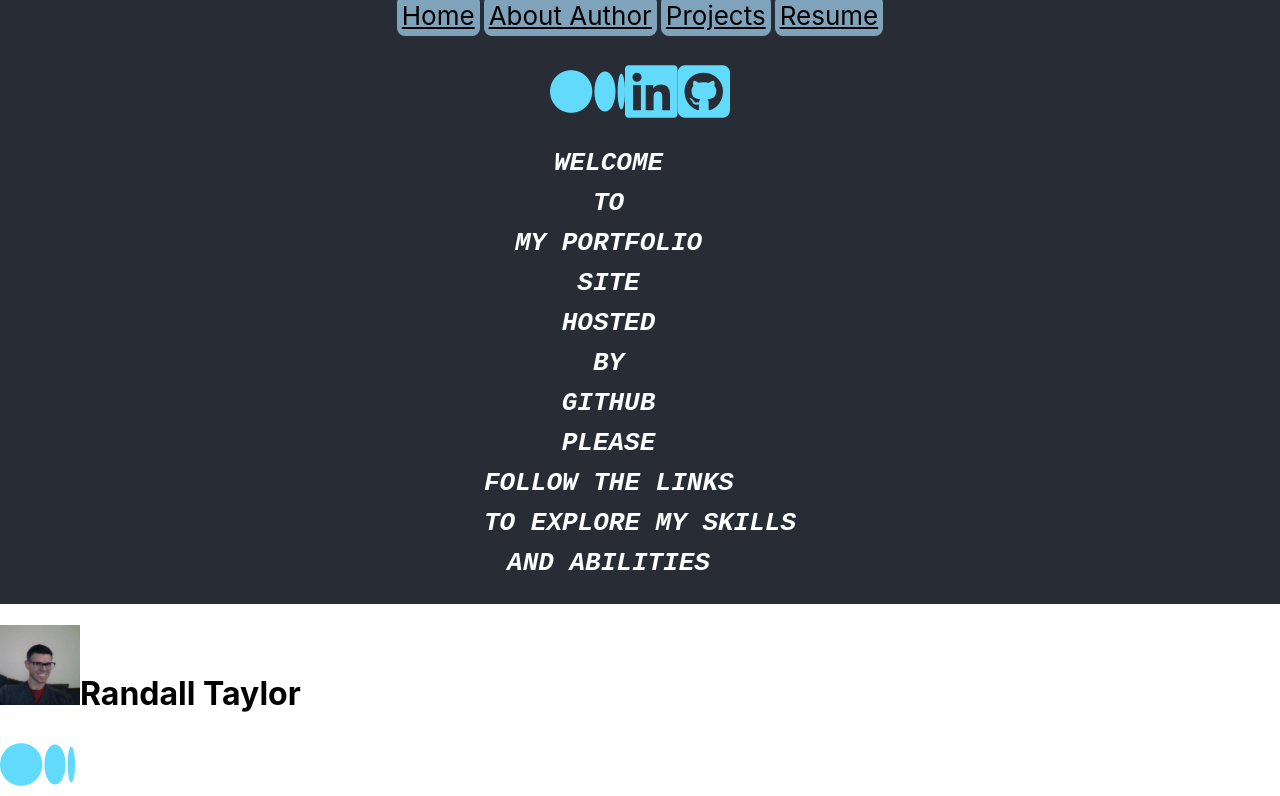
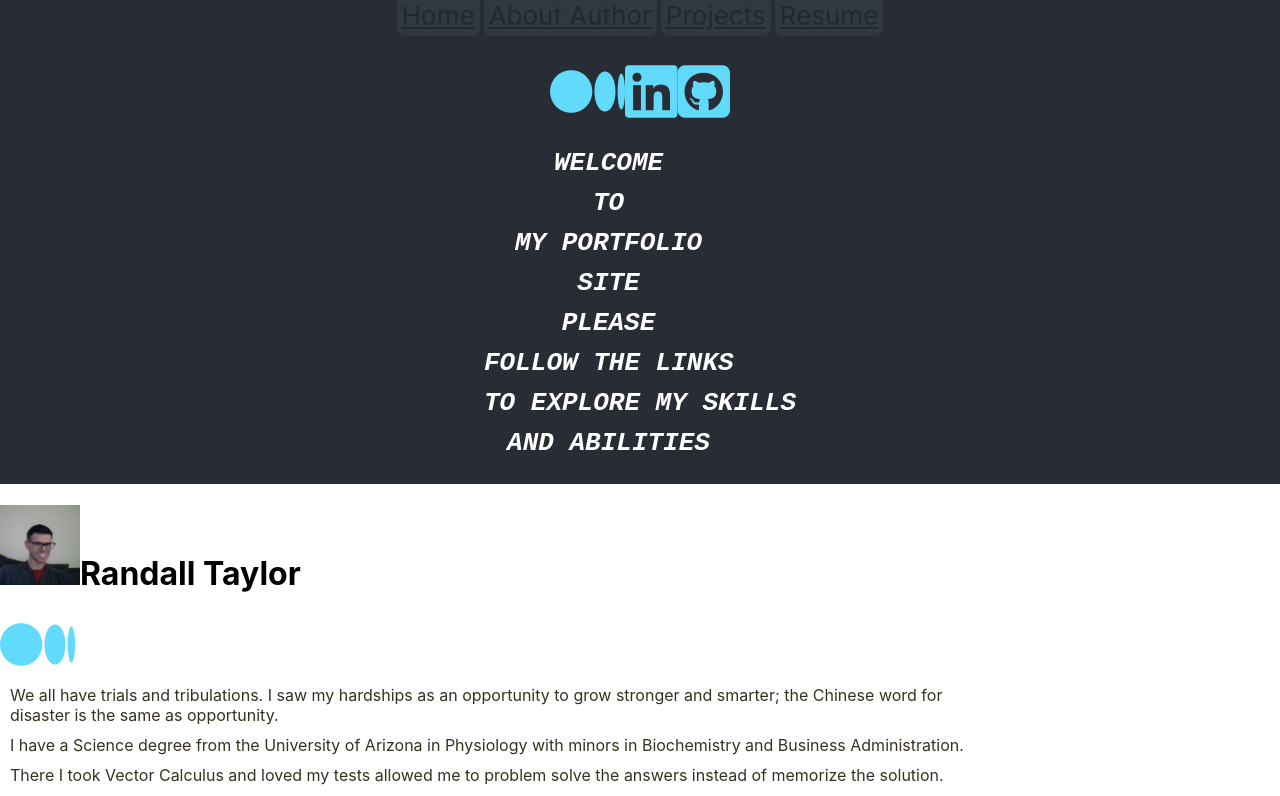
Before and after one commit to rhtaylor/showcase, a React (Create React App) app: page /#/Rhtaylor in a window 1280 px wide. Shown: the top 796 px of the page. Built offline with nearby package versions, Linux system fonts and the light colour scheme.

Commit message:
update to rolling componet slide show to increase in speed/opacity of NavBar links reduceed until show is over

```diff
--- a/src/App.js
+++ b/src/App.js
@@ -5,13 +5,24 @@ import FlashComponent from './components/FlashComponent'
 import './App.css';
 
 export default class App extends Component {
+  state ={
+    opacity: 0.1
+  }
+  changeOpacity=()=>{
+    this.setState({opacity: 1})
+  }
+  componentDidMount() {
+
+  }
+
+
   render(){
     return (
     <div className="App">
       <header className="App-header">
-        <NavBar />
+        <NavBar opacity={this.state.opacity}/>
         <SocialLinks />
-        <FlashComponent history={this.props.history} delay={7000} />
+        <FlashComponent history={this.props.history} delay={7000} changeOpacity={this.changeOpacity}/>
       </header>
     </div>
   );
--- a/src/components/FlashComponent.jsx
+++ b/src/components/FlashComponent.jsx
@@ -24,10 +24,12 @@ export default class FlashComponent extends Component{
          const urls = ['/Rhtaylor', '/Portfolio', '/Resume']
         if(this.i >= 3){
             clearInterval(this._inter);
+            debugger
+            this.props.changeOpacity();
             }
          this.props.history.push(urls[this.i])
          ++this.i
-        this._inter = setInterval(()=>this.setInter(), this.props.delay * 4)
+        this._inter = setInterval(()=>this.setInter(), this.props.delay)
         }
     setTimer() {
         // hide after `delay` milliseconds
@@ -48,13 +50,13 @@ componentWillUnmount() {
         return (<>
             <div style={{"display" : "box"}}>
                 <pre>
-                    <p style={ {"display" : `${this.state.visible}`, "color": "white" }}><i><b>WELCOME</b></i></p>
+                    <p style={ {"display" : `${this.state.visible}`}}><i><b>WELCOME</b></i></p>
                     <p style={{ "display": `${this.state.visible}` }}><i><b>TO</b></i></p>
                     <p style={{ "display": `${this.state.visible}` }}><i><b>MY PORTFOLIO</b></i></p>
                     <p style={{ "display": `${this.state.visible}` }}><i><b>SITE</b></i></p>
-                    <p style={{ "display": `${this.state.visible}` }}><i><b>HOSTED</b></i></p>
-                    <p style={{ "display": `${this.state.visible}` }}><i><b>BY</b></i></p>
-                    <p style={{ "display": `${this.state.visible}` }}><i><b>GITHUB</b></i></p>
+                    <p style={{ "display": `${this.state.visible}` }}><i><b></b></i></p>
+                    <p style={{ "display": `${this.state.visible}` }}><i><b></b></i></p>
+                    <p style={{ "display": `${this.state.visible}` }}><i><b></b></i></p>
                     <p style={{ "display": `${this.state.visible}` }}><i><b>PLEASE</b></i></p>
                     <p style={{ "display": `${this.state.visible}` }}><i><b>FOLLOW THE LINKS</b></i></p>
                     <p style={{ "display": `${this.state.visible}` }}><i><b>TO EXPLORE MY SKILLS</b></i></p>
--- a/src/components/NavBar.jsx
+++ b/src/components/NavBar.jsx
@@ -8,7 +8,7 @@ export default class NavBar extends Component{
 
     render(){
         return  (
-            <div>
+            <div className="NavBar" style={{"opacity": this.props.opacity}}>
             <NavLink
                 to="/"
                 /* set exact so it knows to only set activeStyle when route is deeply equal to link */
```
